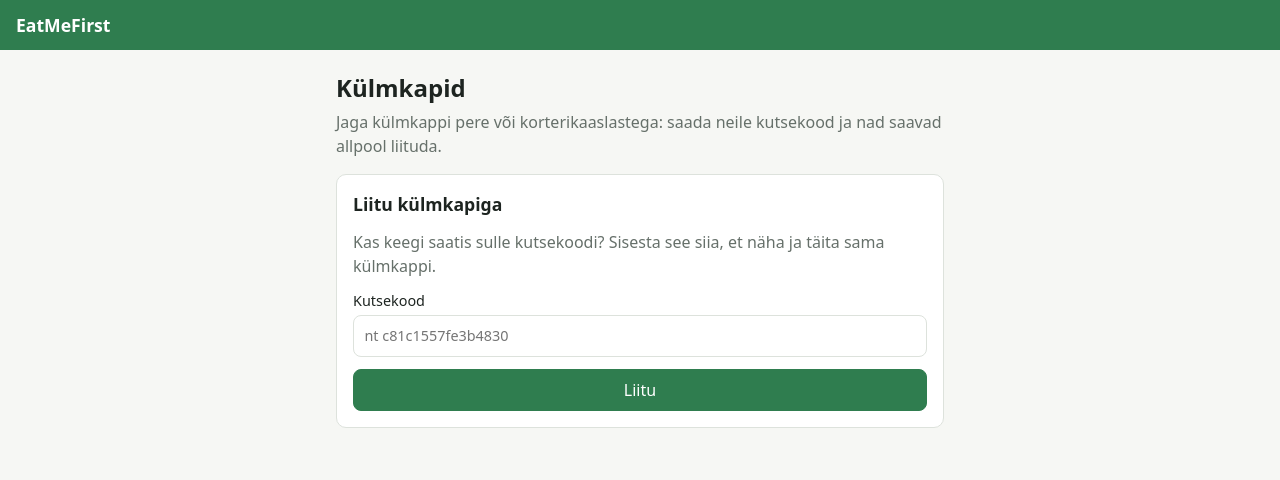
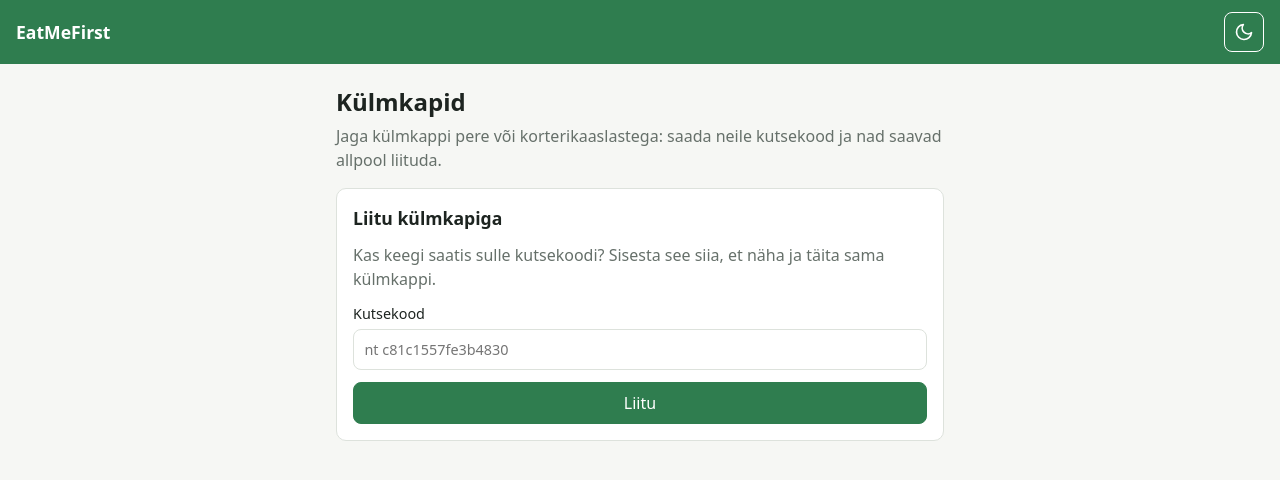
Before and after one commit to rakenduste-programmeerimine-2026/EatMeFirst, a Next.js app: page /fridges in a window 1280 px wide. Shown: the top 480 px of the page. Built offline with nearby package versions, Linux system fonts and the light colour scheme; no server answers; the database is empty.

Commit message:
feat(ui): add dark mode toggle to the header
follow the device setting by default, remember the choice in a cookie, and move hard-coded colors to CSS variables

```diff
--- a/src/app/globals.css
+++ b/src/app/globals.css
@@ -1,15 +1,70 @@
 :root {
+  color-scheme: light;
   --bg: #f6f7f4;
   --surface: #ffffff;
   --text: #1d2420;
   --muted: #66706a;
   --border: #dde2dc;
   --primary: #2f7d4f;
+  --on-primary: #ffffff;
+  --primary-text: #2f7d4f;
+  --header-bg: #2f7d4f;
+  --header-text: #ffffff;
+  --input-bg: #ffffff;
+  --input-border: #dde2dc;
+  --success-bg: #e8f3ec;
   --radius: 10px;
   --danger: #b3261e;
   --danger-bg: #fdecea;
   --warn: #9a6700;
   --warn-bg: #fff4d6;
+}
+
+/* Dark theme: when the device prefers dark and nothing else is chosen,
+   or when "dark" is chosen with the header toggle (data-theme on <html>).
+   The two blocks hold the same values. */
+@media (prefers-color-scheme: dark) {
+  :root:not([data-theme="light"]) {
+    color-scheme: dark;
+    --bg: #121614;
+    --surface: #1b211e;
+    --text: #e4e9e5;
+    --muted: #a2ada6;
+    --border: #3a4540;
+    --primary: #2f7d4f;
+    --on-primary: #ffffff;
+    --primary-text: #7fca9f;
+    --header-bg: #1a3a28;
+    --header-text: #e4e9e5;
+    --input-bg: #121614;
+    --input-border: #75817a;
+    --success-bg: #1f3528;
+    --danger: #ff8f85;
+    --danger-bg: #3b1c1a;
+    --warn: #f2bd55;
+    --warn-bg: #3a2f14;
+  }
+}
+
+:root[data-theme="dark"] {
+  color-scheme: dark;
+  --bg: #121614;
+  --surface: #1b211e;
+  --text: #e4e9e5;
+  --muted: #a2ada6;
+  --border: #3a4540;
+  --primary: #2f7d4f;
+  --on-primary: #ffffff;
+  --primary-text: #7fca9f;
+  --header-bg: #1a3a28;
+  --header-text: #e4e9e5;
+  --input-bg: #121614;
+  --input-border: #75817a;
+  --success-bg: #1f3528;
+  --danger: #ff8f85;
+  --danger-bg: #3b1c1a;
+  --warn: #f2bd55;
+  --warn-bg: #3a2f14;
 }
 
 * {
@@ -44,8 +99,8 @@ h2 {
 }
 
 .site-header {
-  background: var(--primary);
-  color: #fff;
+  background: var(--header-bg);
+  color: var(--header-text);
   padding: 0.75rem 1rem;
   display: flex;
   align-items: center;
@@ -114,9 +169,10 @@ h2 {
 input {
   font: inherit;
   padding: 0.55rem 0.65rem;
-  border: 1px solid var(--border);
+  border: 1px solid var(--input-border);
   border-radius: 8px;
-  background: #fff;
+  background: var(--input-bg);
+  color: var(--text);
   width: 100%;
 }
 
@@ -138,14 +194,14 @@ input {
 .btn-primary {
   background: var(--primary);
   border-color: var(--primary);
-  color: #fff;
+  color: var(--on-primary);
 }
 
 .alert {
   margin: 0;
   padding: 0.6rem 0.8rem;
   border-radius: 8px;
-  background: #e8f3ec;
+  background: var(--success-bg);
 }
 
 .alert-error {
@@ -188,7 +244,7 @@ input {
 
 .recipe summary {
   cursor: pointer;
-  color: var(--primary);
+  color: var(--primary-text);
 }
 
 .recipe details p {
@@ -247,7 +303,7 @@ input {
 }
 
 .item-ok {
-  border-left-color: var(--primary);
+  border-left-color: var(--primary-text);
 }
 
 .item-actions {
@@ -283,6 +339,31 @@ input {
   text-decoration: none;
 }
 
+.header-actions {
+  display: flex;
+  align-items: center;
+  gap: 0.75rem;
+}
+
+.theme-toggle {
+  display: inline-flex;
+  align-items: center;
+  justify-content: center;
+  width: 2.5rem;
+  height: 2.5rem;
+  padding: 0;
+  border: 1px solid currentColor;
+  border-radius: 8px;
+  background: transparent;
+  color: inherit;
+  cursor: pointer;
+}
+
+.theme-toggle:focus-visible {
+  outline: 2px solid currentColor;
+  outline-offset: 2px;
+}
+
 /* Weekly stats under the heading */
 .stats {
   margin: 0.4rem 0 0;
@@ -312,7 +393,7 @@ input {
 .chip-active {
   background: var(--primary);
   border-color: var(--primary);
-  color: #fff;
+  color: var(--on-primary);
 }
 
 .quick-dates {
--- a/src/app/layout.tsx
+++ b/src/app/layout.tsx
@@ -1,7 +1,10 @@
 import type { Metadata, Viewport } from "next";
+import { cookies } from "next/headers";
 import Link from "next/link";
 import { logout } from "@/app/login/actions";
+import ThemeToggle from "@/components/ThemeToggle";
 import { createClient } from "@/lib/supabase/server";
+import { parseTheme, THEME_COOKIE } from "@/lib/theme";
 import "./globals.css";
 
 export const metadata: Metadata = {
@@ -19,14 +22,17 @@ export default async function RootLayout({ children }: Readonly<{ children: Reac
   const {
     data: { user },
   } = await supabase.auth.getUser();
+  // Saved light/dark choice; without one the CSS follows the device setting.
+  const theme = parseTheme((await cookies()).get(THEME_COOKIE)?.value);
 
   return (
-    <html lang="et">
+    <html lang="et" data-theme={theme ?? undefined}>
       <body>
         <header className="site-header">
           <Link href="/" className="logo">
             EatMeFirst
           </Link>
+          <div className="header-actions">
             {user && (
               <nav className="header-nav">
                 <Link href="/fridges">Külmkapid</Link>
@@ -35,6 +41,8 @@ export default async function RootLayout({ children }: Readonly<{ children: Reac
                 </form>
               </nav>
             )}
+            <ThemeToggle savedTheme={theme} />
+          </div>
         </header>
         <main className="container">{children}</main>
       </body>
--- /dev/null
+++ b/src/components/ThemeToggle.tsx
@@ -0,0 +1,48 @@
+"use client";
+
+import { useState, useSyncExternalStore } from "react";
+import { resolveTheme, themeCookie, toggleTheme, type Theme } from "@/lib/theme";
+
+const DARK_QUERY = "(prefers-color-scheme: dark)";
+
+// The device's light/dark setting, kept up to date if it changes while the page is open.
+function subscribe(onChange: () => void) {
+  const query = window.matchMedia(DARK_QUERY);
+  query.addEventListener("change", onChange);
+  return () => query.removeEventListener("change", onChange);
+}
+const systemPrefersDark = () => window.matchMedia(DARK_QUERY).matches;
+const serverPrefersDark = () => false;
+
+// Header button that switches between light and dark. `savedTheme` is the cookie value
+// the server read (null = follow the device).
+export default function ThemeToggle({ savedTheme }: { savedTheme: Theme | null }) {
+  const [saved, setSaved] = useState(savedTheme);
+  const systemDark = useSyncExternalStore(subscribe, systemPrefersDark, serverPrefersDark);
+  const theme = resolveTheme(saved, systemDark);
+  const label = theme === "dark" ? "Lülita hele režiim sisse" : "Lülita tume režiim sisse";
+
+  function toggle() {
+    const next = toggleTheme(theme);
+    setSaved(next);
+    document.documentElement.dataset.theme = next;
+    document.cookie = themeCookie(next);
+  }
+
+  return (
+    <button type="button" className="theme-toggle" onClick={toggle} aria-label={label} title={label}>
+      {theme === "dark" ? (
+        // Sun: shown in dark mode, switches to light.
+        <svg aria-hidden="true" width="20" height="20" viewBox="0 0 24 24" fill="none" stroke="currentColor" strokeWidth="2" strokeLinecap="round" strokeLinejoin="round">
+          <circle cx="12" cy="12" r="4" />
+          <path d="M12 2v2M12 20v2M4.93 4.93l1.41 1.41M17.66 17.66l1.41 1.41M2 12h2M20 12h2M4.93 19.07l1.41-1.41M17.66 6.34l1.41-1.41" />
+        </svg>
+      ) : (
+        // Moon: shown in light mode, switches to dark.
+        <svg aria-hidden="true" width="20" height="20" viewBox="0 0 24 24" fill="none" stroke="currentColor" strokeWidth="2" strokeLinecap="round" strokeLinejoin="round">
+          <path d="M21 12.79A9 9 0 1 1 11.21 3 7 7 0 0 0 21 12.79z" />
+        </svg>
+      )}
+    </button>
+  );
+}
--- /dev/null
+++ b/src/lib/theme.ts
@@ -0,0 +1,27 @@
+// Light / dark theme choice. With no saved choice the app follows the device setting
+// (prefers-color-scheme); a choice made with the header toggle is kept in a cookie so the
+// server can render the right theme straight away, without a flash of the wrong one.
+
+export type Theme = "light" | "dark";
+
+export const THEME_COOKIE = "theme";
+const ONE_YEAR = 60 * 60 * 24 * 365;
+
+// The saved choice, or null when nothing (valid) is saved.
+export function parseTheme(value: unknown): Theme | null {
+  return value === "light" || value === "dark" ? value : null;
+}
+
+// The theme actually shown: the saved choice, otherwise the device setting.
+export function resolveTheme(saved: Theme | null, systemDark: boolean): Theme {
+  return saved ?? (systemDark ? "dark" : "light");
+}
+
+export function toggleTheme(current: Theme): Theme {
+  return current === "dark" ? "light" : "dark";
+}
+
+// Value for document.cookie that remembers the choice for a year.
+export function themeCookie(theme: Theme): string {
+  return `${THEME_COOKIE}=${theme}; Path=/; Max-Age=${ONE_YEAR}; SameSite=Lax`;
+}
```
Also changed, not shown: 1 other file (tests, documents, lock files or other folders). Lines whose indentation alone changed are shown as unchanged.
